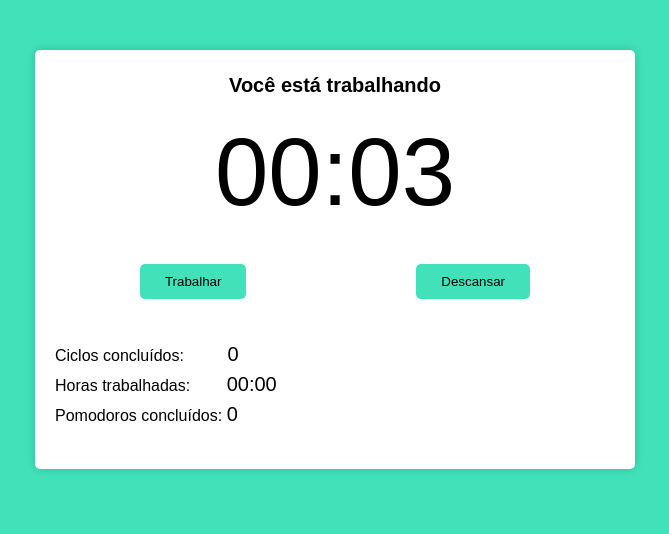
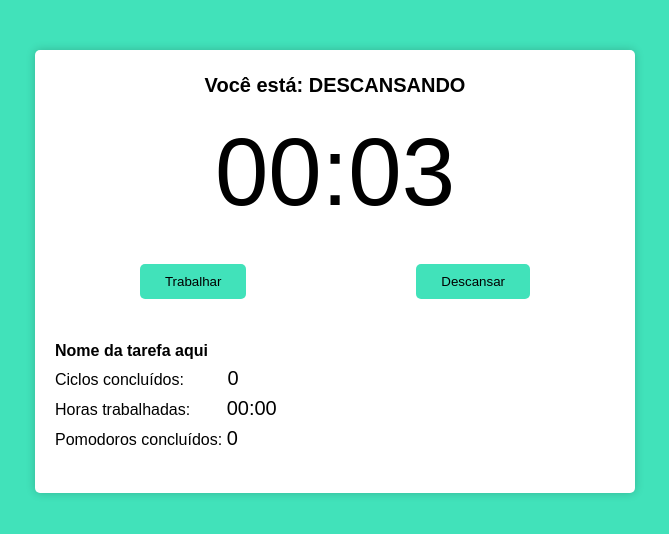
Before and after one commit to leojosants/udemy_curso_de_javascript_e_typescript_do_basico_ao_avancado_secao_27, a React (Create React App) app in the folder pomodoro-app/: page / in a window 1280 px wide. Shown: the top 534 px of the page, without its empty margins (305-974 px from the left). Built offline with nearby package versions, Linux system fonts and the light colour scheme.

Commit message:
376. Completing the pomodoro logic

```diff
--- a/pomodoro-app/src/components/pomodoro-timer.tsx
+++ b/pomodoro-app/src/components/pomodoro-timer.tsx
@@ -1,4 +1,4 @@
-import React, { useEffect, useState } from "react";
+import React, { useCallback, useEffect, useState } from "react";
 import { useInterval } from "../hooks/use-interval";
 import { Button } from "./button";
 import { Timer } from "./timer";
@@ -32,17 +32,27 @@ export function PomodoroTimer(props: Props): JSX.Element {
 
   useInterval(() => {
     setMainTime(mainTime - 1);
+
+    if (working) {
+      setFullWorkingTime(fullWorkingTime + 1);
+    }
   }, timeCouting ? 1000 : null);
 
-  const configureWork = () => {
+  const configureWork = useCallback(() => {
     setTimeCouting(true);
     setWorking(true);
     setResting(false);
     setMainTime(props.pomodoroTimer);
     audioStartWorking.play();
-  };
+  }, [
+    setTimeCouting,
+    setWorking,
+    setResting,
+    setMainTime,
+    props.pomodoroTimer
+  ]);
 
-  const configureRest = (long: boolean) => {
+  const configureRest = useCallback((long: boolean) => {
     setTimeCouting(true);
     setWorking(false);
     setResting(true);
@@ -55,7 +65,14 @@ export function PomodoroTimer(props: Props): JSX.Element {
     }
 
     audioStopWorking.play();
-  };
+  }, [
+    setTimeCouting,
+    setWorking,
+    setResting,
+    setMainTime,
+    props.longRestTime,
+    props.shortRestTime
+  ]);
 
   useEffect(() => {
     if (working) {
@@ -87,11 +104,21 @@ export function PomodoroTimer(props: Props): JSX.Element {
     if (resting) {
       configureWork();
     }
-  }, [working, resting, mainTime, configureRest, setCyclesQtdManager, configureWork, cyclesQtdManager, numberOfPomodoros, props.cycles, completedCycles]);
+  }, [
+    working,
+    resting,
+    mainTime,
+    configureRest,
+    setCyclesQtdManager,
+    configureWork,
+    cyclesQtdManager,
+    numberOfPomodoros,
+    props.cycles, completedCycles
+  ]);
 
   return (
     <div className="c-pomodoro">
-      <h2>Você está trabalhando</h2>
+      <h2>Você está: {working ? 'TRABALHANDO' : 'DESCANSANDO'}</h2>
 
       <Timer mainTime={mainTime} />
 
@@ -112,6 +139,7 @@ export function PomodoroTimer(props: Props): JSX.Element {
       </div>
 
       <div className="c-pomodoro__details">
+        <h4>Nome da tarefa aqui</h4>
         <p>Ciclos concluídos:    <span className="c-pomodoro__cycles">{completedCycles}</span></p>
         <p>Horas trabalhadas:    <span className="c-pomodoro__hours">{secondToTime(fullWorkingTime)}</span></p>
         <p>Pomodoros concluídos: <span>{numberOfPomodoros}</span></p>
```
